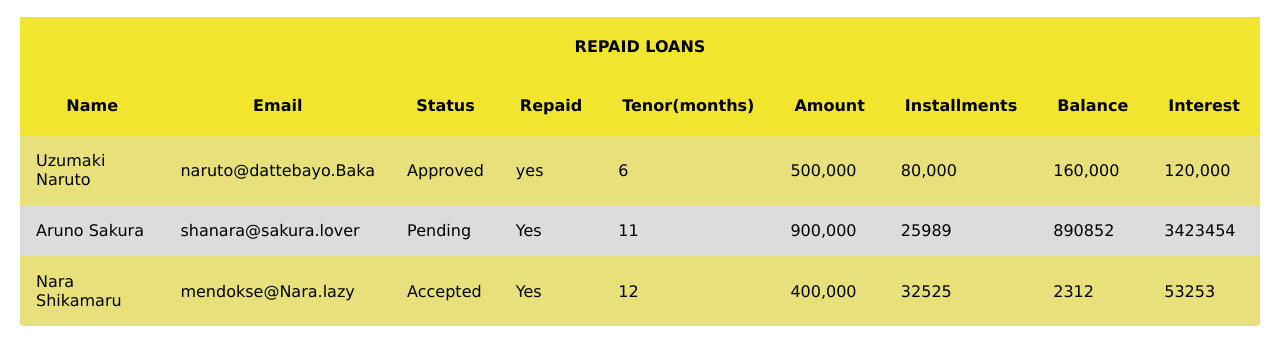
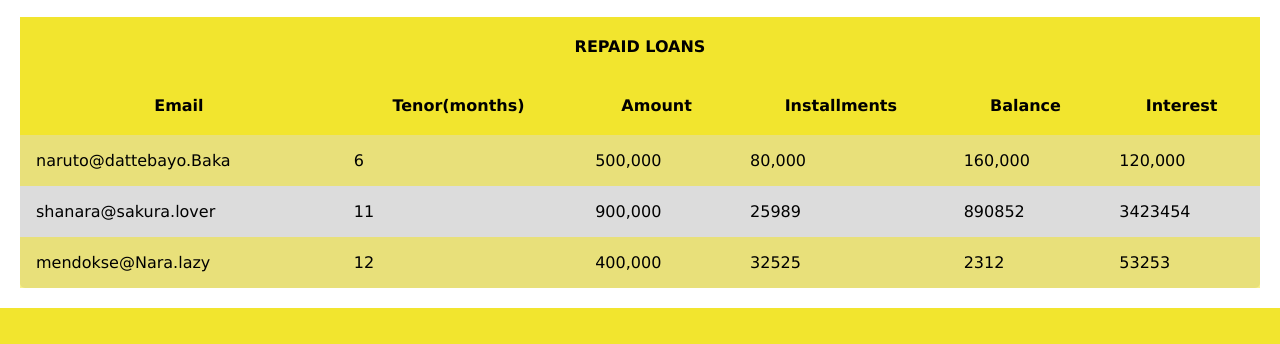
Before and after one commit to uthdev/Quick-Credit, a plain HTML site: page UI/repaid.html in a window 1280 px wide. Shown: the part 82-426 px from the top of the page. Drawn offline with Linux system fonts and the light colour scheme.

Commit message:
feature(UI): refactor the repaid page

```diff
--- a/UI/repaid.html
+++ b/UI/repaid.html
@@ -25,10 +25,7 @@
       <table class="table">
         <h2 class="table__header">REPAID LOANS</h2>
         <tr class="table__row">
-          <th class="table__header">Name</th>
           <th class="table__header">Email</th>
-          <th class="table__header">Status</th>
-          <th class="table__header">Repaid</th>
           <th class="table__header table__header--width">Tenor(months)</th>
           <th class="table__header table__header--width">Amount</th>
           <th class="table__header table__header--width">Installments</th>
@@ -36,10 +33,7 @@
           <th class="table__header table__header--width">Interest</th>
         </tr>
         <tr class="table__row">
-          <td class="table__data">Uzumaki Naruto</td>
           <td class="table__data">naruto@dattebayo.Baka</td>
-          <td class="table__data">Approved</td>
-          <td class="table__data">yes</td>
           <td class="table__data">6</td>
           <td class="table__data">500,000</td>
           <td class="table__data">80,000</td>
@@ -47,10 +41,7 @@
           <td class="table__data">120,000</td>
         </tr>
         <tr class="table__row">
-          <td class="table__data">Aruno Sakura</td>
           <td class="table__data">shanara@sakura.lover</td>
-          <td class="table__data">Pending</td>
-          <td class="table__data">Yes</td>
           <td class="table__data">11</td>
           <td class="table__data">900,000</td>
           <td class="table__data">25989</td>
@@ -58,10 +49,7 @@
           <td class="table__data">3423454</td>
         </tr>
         <tr class="table__row">
-          <td class="table__data">Nara Shikamaru</td>
           <td class="table__data">mendokse@Nara.lazy</td>
-          <td class="table__data">Accepted</td>
-          <td class="table__data">Yes</td>
           <td class="table__data">12</td>
           <td class="table__data">400,000</td>
           <td class="table__data">32525</td>
```
